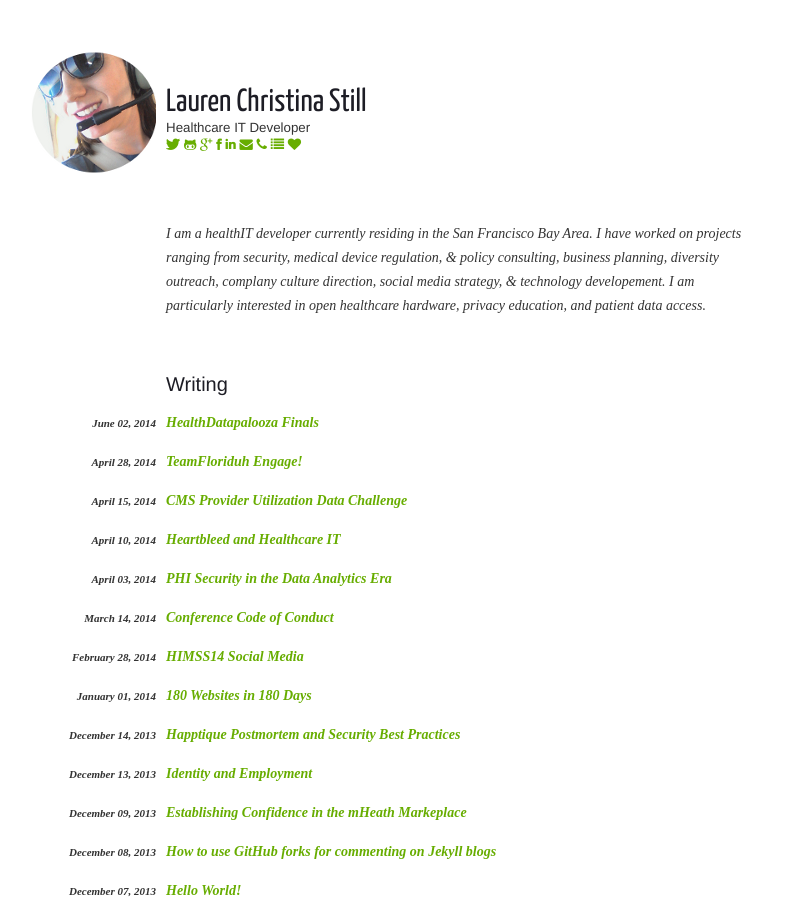
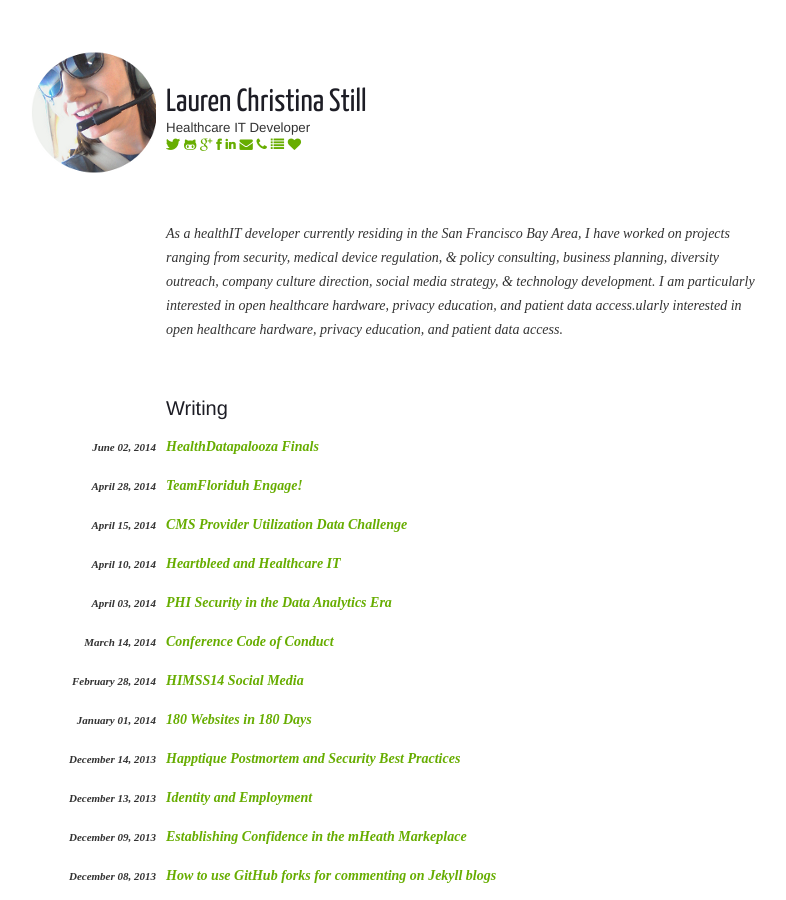
Before and after one commit to laurenstill/laurenstill.github.io, a Jekyll site: the page built from index.html, in a window 1280 px wide and 900 px high. Shown: the whole window, without its empty margins (279-1065 px from the left). Built offline with Jekyll 4.4.1, drawn with Linux system fonts in a browser that asks for light colours.

Commit message:
spelling errors

```diff
--- a/_layouts/index.html
+++ b/_layouts/index.html
@@ -4,7 +4,7 @@ layout: default
 <section id="about">
     <div class="section-right offset">
         <p class="bio">
-            I am a healthIT developer currently residing in the San Francisco Bay Area.  I have worked on projects ranging from security, medical device regulation, &amp; policy consulting, business planning, diversity outreach, complany culture direction, social media strategy, &amp; technology developement.  I am particularly interested in open healthcare hardware, privacy education, and patient data access.
+            As a healthIT developer currently residing in the San Francisco Bay Area, I have worked on projects ranging from security, medical device regulation, &amp; policy consulting, business planning, diversity outreach, company culture direction, social media strategy, &amp; technology development. I am particularly interested in open healthcare hardware, privacy education, and patient data access.ularly interested in open healthcare hardware, privacy education, and patient data access.
         </p>
     </div>
 </section>
```
